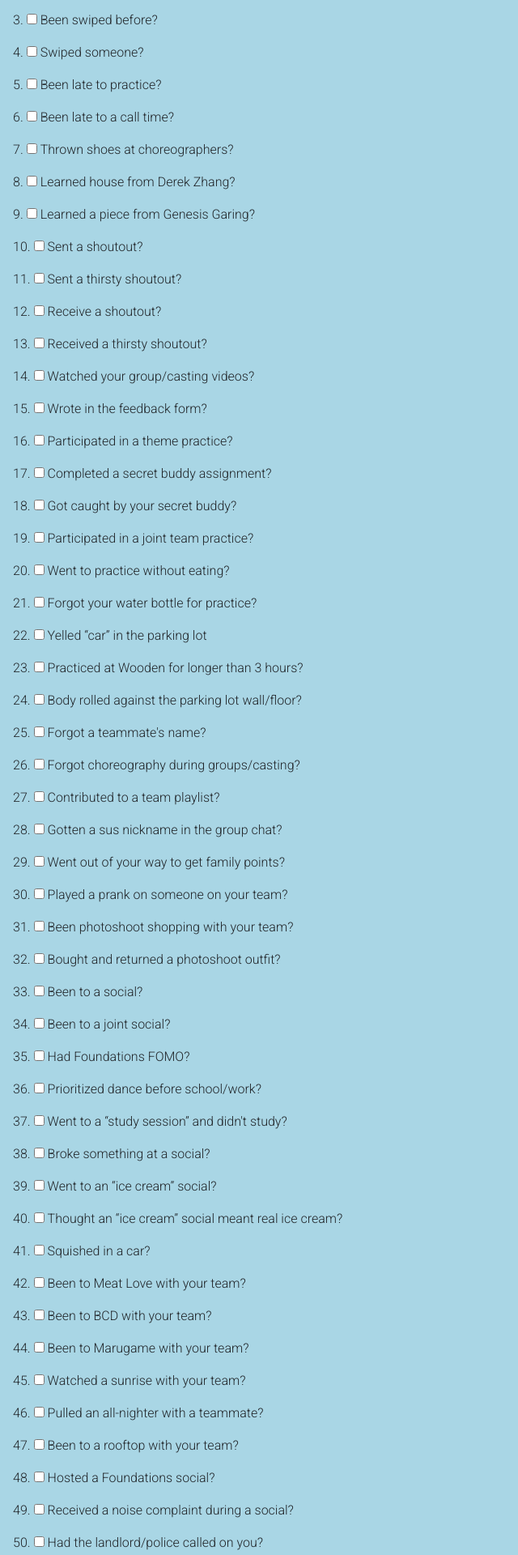
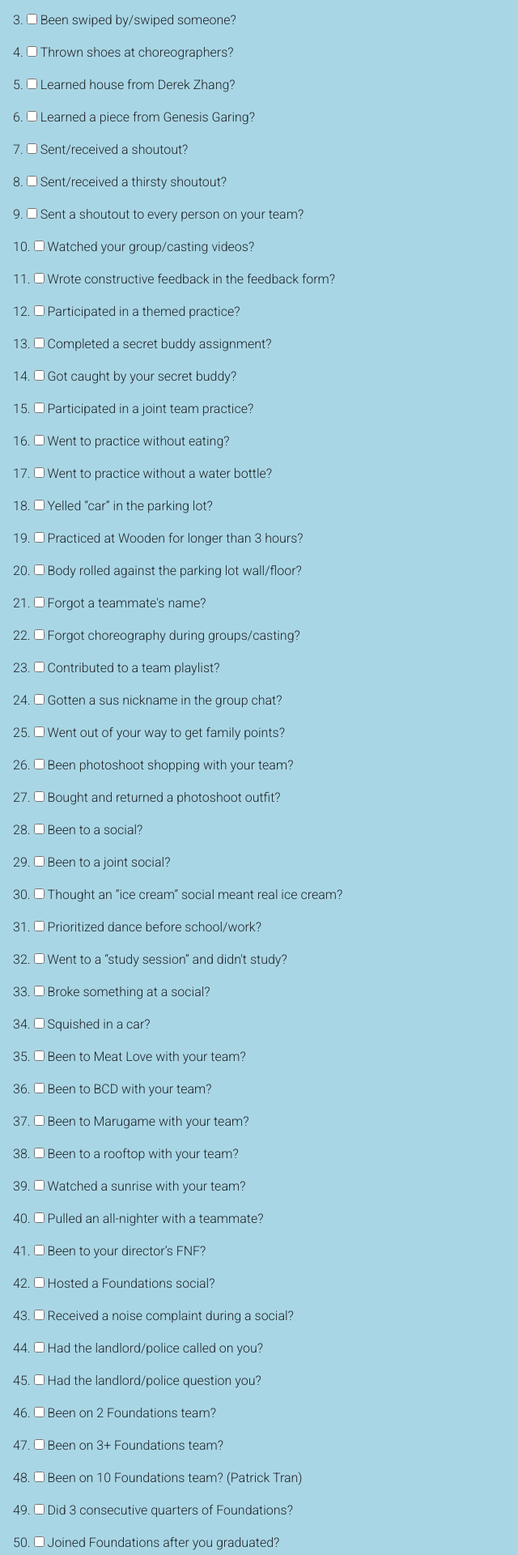
Before and after one commit to FCRicePurity/FCRicePurity.github.io, a React (Create React App) app: page / in a window 1280 px wide. Shown: the part 800-2720 px from the top of the page at 81% size, without its empty margins (0-640 px from the left). Built offline with nearby package versions, Linux system fonts and the light colour scheme.

Commit message:
Updated list of questions
Increased difficulty of questions.

```diff
--- a/src/components/questionarray.js
+++ b/src/components/questionarray.js
@@ -1,26 +1,22 @@
 let questionarray = [
   "POOPed?",
   "HOOPed?",
-  "Been swiped before?",
-  "Swiped someone?",
-  "Been late to practice?",
-  "Been late to a call time?",
+  "Been swiped by/swiped someone?",
   "Thrown shoes at choreographers?",
   "Learned house from Derek Zhang?",
   "Learned a piece from Genesis Garing?",
-  "Sent a shoutout?",
-  "Sent a thirsty shoutout?",
-  "Receive a shoutout?",
-  "Received a thirsty shoutout?",
+  "Sent/received a shoutout?",
+  "Sent/received a thirsty shoutout?",
+  "Sent a shoutout to every person on your team?",
   "Watched your group/casting videos?",
-  "Wrote in the feedback form?",
-  "Participated in a theme practice?",
+  "Wrote constructive feedback in the feedback form?",
+  "Participated in a themed practice?",
   "Completed a secret buddy assignment?",
   "Got caught by your secret buddy?",
   "Participated in a joint team practice?",
   "Went to practice without eating?",
-  "Forgot your water bottle for practice?",
-  "Yelled “car” in the parking lot",
+  "Went to practice without a water bottle?",
+  "Yelled “car” in the parking lot?",
   "Practiced at Wooden for longer than 3 hours?",
   "Body rolled against the parking lot wall/floor?",
   "Forgot a teammate's name?",
@@ -28,63 +24,66 @@ let questionarray = [
   "Contributed to a team playlist?",
   "Gotten a sus nickname in the group chat?",
   "Went out of your way to get family points?",
-  "Played a prank on someone on your team?",
   "Been photoshoot shopping with your team?",
   "Bought and returned a photoshoot outfit?",
   "Been to a social?",
   "Been to a joint social?",
-  "Had Foundations FOMO?",
+  "Thought an “ice cream” social meant real ice cream?",
   "Prioritized dance before school/work?",
   "Went to a “study session” and didn't study?",
   "Broke something at a social?",
-  "Went to an “ice cream” social?",
-  "Thought an “ice cream” social meant real ice cream?",
   "Squished in a car?",
   "Been to Meat Love with your team?",
   "Been to BCD with your team?",
   "Been to Marugame with your team?",
+  "Been to a rooftop with your team?",
   "Watched a sunrise with your team?",
   "Pulled an all-nighter with a teammate?",
-  "Been to a rooftop with your team?",
+  "Been to your director’s FNF?",
   "Hosted a Foundations social?",
   "Received a noise complaint during a social?",
   "Had the landlord/police called on you?",
   "Had the landlord/police question you?",
-  "Been on 1 Foundations team?",
   "Been on 2 Foundations team?",
   "Been on 3+ Foundations team?",
   "Been on 10 Foundations team? (Patrick Tran)",
-  "Thought about becoming a captain?",
-  "Thought about becoming a director?",
+  "Did 3 consecutive quarters of Foundations?",
+  "Joined Foundations after you graduated?",
+  "“Retired” from Foundations but joined another team?",
+  "Thought about joining Dance LSHIP?",
   "Thought about joining Admin LSHIP?",
   "Been on Dance LSHIP?",
   "Been on Admin LSHIP?",
+  "Started dancing in Foundations and came back as a director?",
   "Had a conversation with someone on Admin LSHIP?",
-  "Wanted an Foundations LSHIP jacket?",
+  "Had a conversation with all of Admin and Dance LSHIP?",
+  "Wanted a Foundations LSHIP jacket?",
   "Watched old Foundations videos on Youtube?",
   "Considered doing a competitive team?",
   "Started dressing like a dancer?",
   "Used stoplight day for research purposes?",
+  "Had a crush on a Foundations member?",
+  "Had a crush on a LSHIP member?",
   "Hung out with a Foundations member alone?",
   "Been on a date with a Foundations member?",
+  "Been in a relationship with a Foundations member?",
   "? (jk been in a couples piece?)",
-  "Been in a relationship with a Foundations member?",
-  "Had a crush on a Foundations member?",
-  "Had a crush on a LSHIP member?",
   "Kissed a Foundations member?",
   "Made out with a Foundations member?",
   "Hooked up with a Foundations member?",
   "Participated in a Foundations Fundraiser?",
   "Have Foundations merch?",
   "Been to Foundations Office Hours?",
+  "Been to Wintensive?",
   "Been to a Foundations Workshop?",
-  "Been to Wintensive?",
+  "Been to all the workshops in a single quarter?",
+  "Been to all Foundations events in a single quarter?",
   "Participated in Foundations Choreo Showcase?",
   "Performed at Lot 7?",
   "Performed at Ackerman Grand Ballroom?",
-  "Been given a poster/flowers/etc at showcase?",
+  "Been given a poster/flowers at showcase?",
   "Wore team gear the day after showcase?",
-  "Found your bestie in Foundations?",
+  "Fell in love with dance because of Foundations?",
   "Found a family in Foundations?",
   "Simped about your team before the quarter ended?",
   "Wrote love notes last minute?",
@@ -98,7 +97,8 @@ let questionarray = [
   "Took a team shot?",
   "Took a family shot?",
   "Used marijuana with a teammate?",
-  "Been kicked off an Foundations team?",
+  "Used other substances with a teammate?",
+  "Been kicked off a Foundations team?",
 ];
 
 export default questionarray;
```
